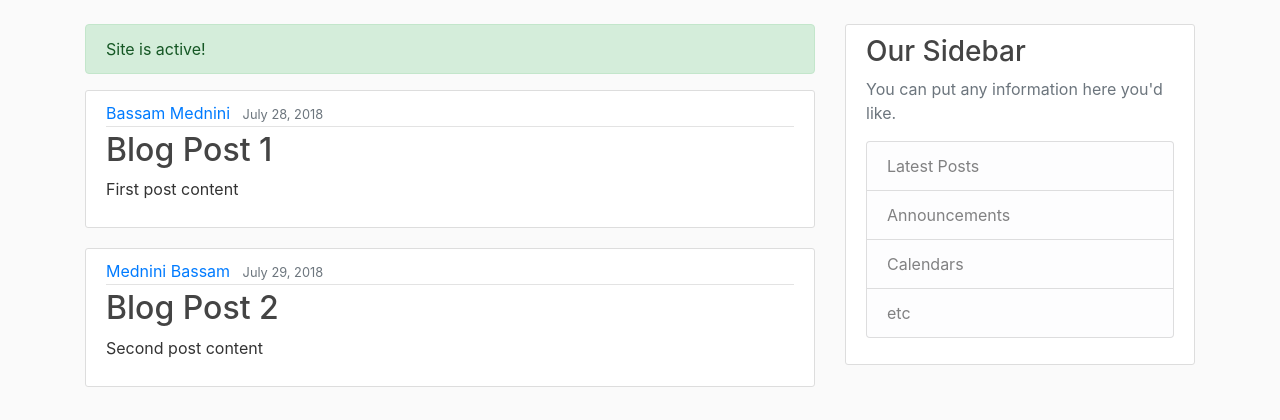
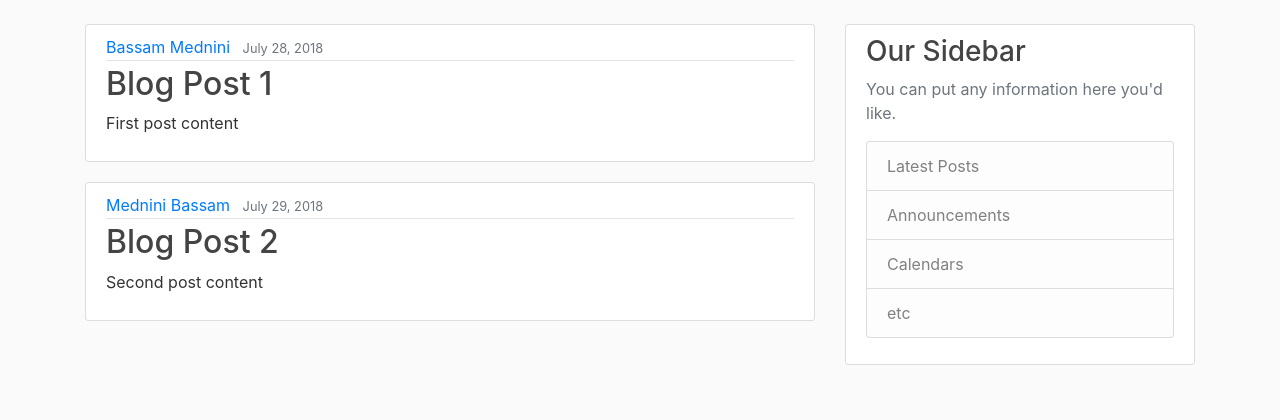
Before and after one commit to BassamxMednini/Website-mit-Python-Flask, a Flask app: page / in a window 1280 px wide. Shown: the part 56-476 px from the top of the page. Run offline with Flask 2, Linux system fonts and the light colour scheme; some libraries are stand-ins or nearby versions.

Commit message:
Alert entfernt

```diff
--- a/templates/home.html
+++ b/templates/home.html
@@ -1,8 +1,5 @@
 {% extends "layout.html" %}
 {% block content %}
-<div class="alert alert-success" role="alert">
-        Site is active!
-      </div>
     {% for post in posts %}
         <article class="media content-section">
         <div class="media-body">
```
